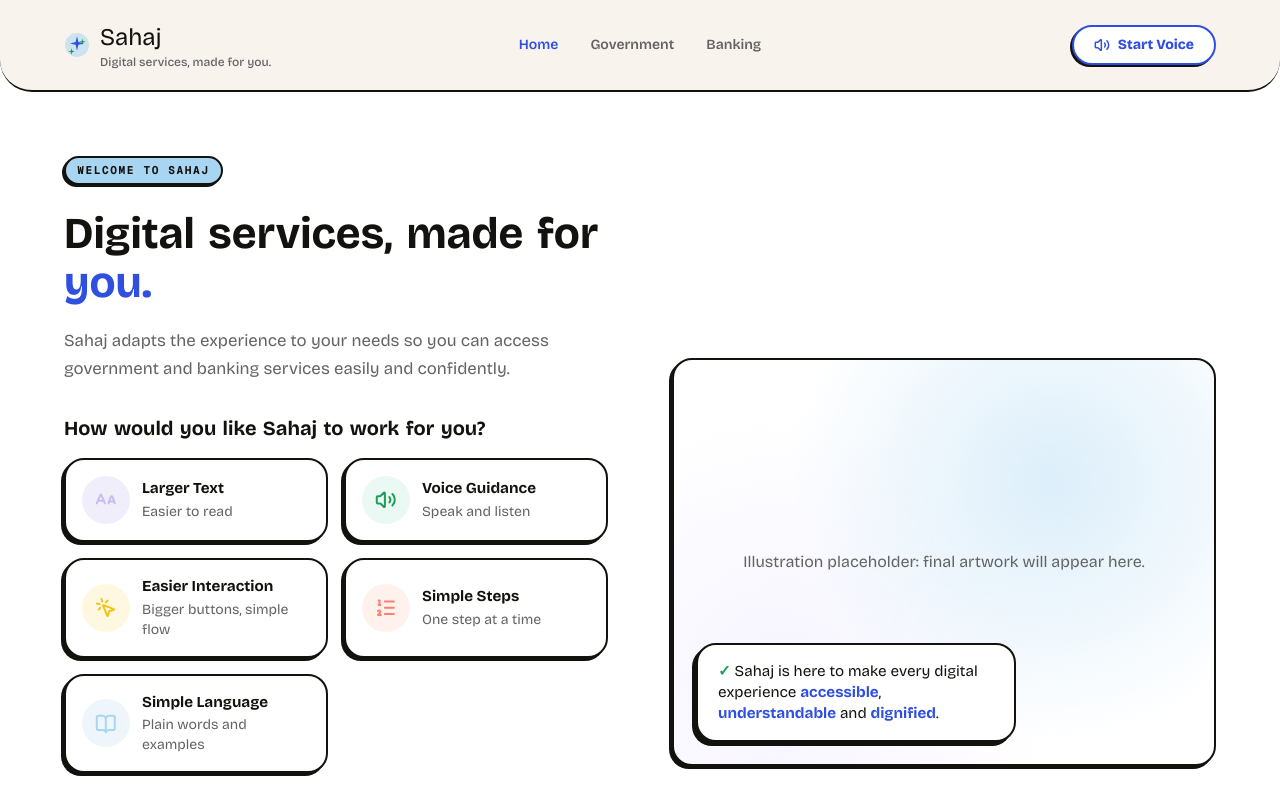
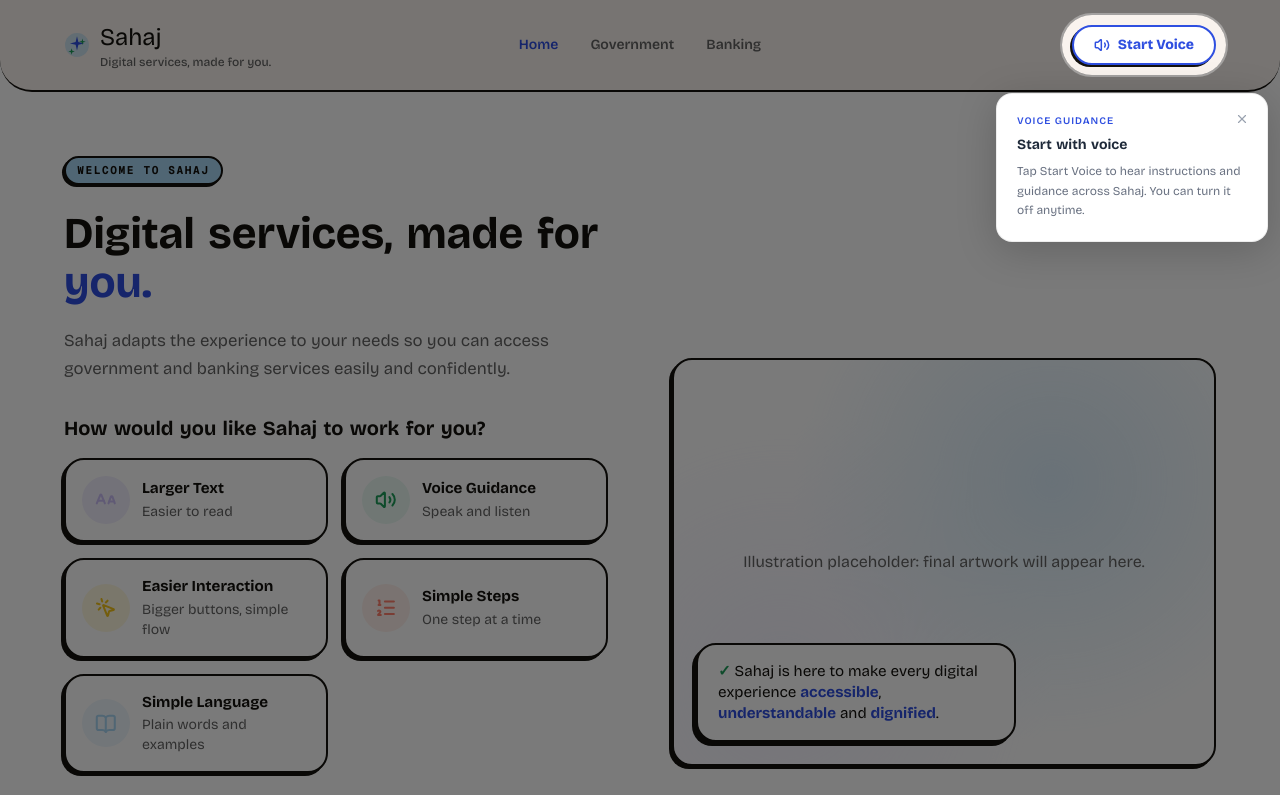
Before and after one commit to Hrithik450/sahaj, a Next.js app: page / in a window 1280 px wide. Shown: the top 795 px of the page. Built offline with nearby package versions, Linux system fonts and the light colour scheme; no server answers.

Commit message:
added onboarding overlay for start voice button in nav

```diff
--- a/app/page.js
+++ b/app/page.js
@@ -1,5 +1,6 @@
 import { Nav } from "@/components/landing/Nav";
 import { Hero } from "@/components/landing/Hero";
+import { ClientOnboardingOverlay } from "@/components/landing/ClientOnboardingOverlay";
 
 export default function Home() {
   return (
@@ -8,6 +9,7 @@ export default function Home() {
       <main>
         <Hero />
       </main>
+      <ClientOnboardingOverlay />
     </>
   );
 }
--- /dev/null
+++ b/components/landing/ClientOnboardingOverlay.jsx
@@ -0,0 +1,15 @@
+"use client";
+
+import dynamic from "next/dynamic";
+
+const OnboardingOverlay = dynamic(
+  () =>
+    import("@/components/landing/OnboardingOverlay").then(
+      (mod) => mod.OnboardingOverlay,
+    ),
+  { ssr: false },
+);
+
+export function ClientOnboardingOverlay() {
+  return <OnboardingOverlay />;
+}
--- /dev/null
+++ b/components/landing/OnboardingOverlay.jsx
@@ -0,0 +1,180 @@
+"use client";
+
+import { useCallback, useEffect, useState, useSyncExternalStore } from "react";
+import { X } from "lucide-react";
+
+const SPOT_PAD = 10;
+const VOICE_BTN_ID = "voice-start-btn";
+const STORAGE_KEY = "sahaj-voice-onboarding-dismissed";
+const ONBOARDING_CHANGE = "sahaj-voice-onboarding-change";
+
+function subscribeOnboarding(callback) {
+  window.addEventListener(ONBOARDING_CHANGE, callback);
+  return () => window.removeEventListener(ONBOARDING_CHANGE, callback);
+}
+
+function getDismissedSnapshot() {
+  return localStorage.getItem(STORAGE_KEY) === "1";
+}
+
+export function OnboardingOverlay() {
+  const persistentlyDismissed = useSyncExternalStore(
+    subscribeOnboarding,
+    getDismissedSnapshot,
+    () => true,
+  );
+  const [sessionHidden, setSessionHidden] = useState(false);
+  const [rect, setRect] = useState(null);
+
+  const visible = !persistentlyDismissed && !sessionHidden;
+
+  const measure = useCallback(() => {
+    const el = document.getElementById(VOICE_BTN_ID);
+    if (!el) return;
+    const r = el.getBoundingClientRect();
+    setRect({
+      top: r.top,
+      left: r.left,
+      width: r.width,
+      height: r.height,
+    });
+  }, []);
+
+  useEffect(() => {
+    if (!visible) return;
+
+    let frame = 0;
+    let raf = 0;
+    let lastTop = null;
+    let steady = 0;
+
+    const follow = () => {
+      const el = document.getElementById(VOICE_BTN_ID);
+      const top = el?.getBoundingClientRect().top ?? null;
+      measure();
+      steady = top !== null && top === lastTop ? steady + 1 : 0;
+      lastTop = top;
+      frame += 1;
+      if (steady < 3 && frame < 90) raf = requestAnimationFrame(follow);
+    };
+
+    raf = requestAnimationFrame(follow);
+    window.addEventListener("resize", measure);
+    window.addEventListener("scroll", measure, { passive: true });
+
+    return () => {
+      cancelAnimationFrame(raf);
+      window.removeEventListener("resize", measure);
+      window.removeEventListener("scroll", measure);
+    };
+  }, [visible, measure]);
+
+  const dismiss = useCallback(() => {
+    localStorage.setItem(STORAGE_KEY, "1");
+    window.dispatchEvent(new Event(ONBOARDING_CHANGE));
+  }, []);
+
+  useEffect(() => {
+    if (!visible) return;
+    const el = document.getElementById(VOICE_BTN_ID);
+    if (!el) return;
+
+    const proceed = () => setSessionHidden(true);
+    el.addEventListener("click", proceed);
+    return () => el.removeEventListener("click", proceed);
+  }, [visible, rect]);
+
+  if (!visible || !rect) return null;
+
+  const spotTop = rect.top - SPOT_PAD;
+  const spotLeft = rect.left - SPOT_PAD;
+  const spotWidth = rect.width + SPOT_PAD * 2;
+  const spotHeight = rect.height + SPOT_PAD * 2;
+  const spotBR = spotHeight / 2;
+
+  const tipCenterX = Math.max(
+    148,
+    Math.min(rect.left + rect.width / 2, window.innerWidth - 148),
+  );
+  const tipTop = rect.top + rect.height + SPOT_PAD + 18;
+
+  return (
+    <div>
+      {[
+        { top: 0, left: 0, right: 0, height: Math.max(spotTop, 0) },
+        { top: spotTop + spotHeight, left: 0, right: 0, bottom: 0 },
+        {
+          top: spotTop,
+          left: 0,
+          width: Math.max(spotLeft, 0),
+          height: spotHeight,
+        },
+        {
+          top: spotTop,
+          left: spotLeft + spotWidth,
+          right: 0,
+          height: spotHeight,
+        },
+      ].map((style, i) => (
+        <div
+          key={i}
+          className="fixed z-[200] cursor-default"
+          style={style}
+          onClick={dismiss}
+        />
+      ))}
+
+      <div
+        className="fixed z-[201] pointer-events-none"
+        style={{
+          top: spotTop,
+          left: spotLeft,
+          width: spotWidth,
+          height: spotHeight,
+          borderRadius: spotBR,
+          boxShadow: "0 0 0 9999px rgba(0,0,0,0.52)",
+          outline: "2px solid rgba(255,255,255,0.32)",
+          outlineOffset: 0,
+        }}
+      />
+
+      <div
+        className="fixed z-[202] w-[272px] pointer-events-auto"
+        style={{
+          top: tipTop,
+          left: tipCenterX,
+          transform: "translateX(-50%)",
+        }}
+        onClick={(e) => e.stopPropagation()}
+      >
+        <div
+          className="relative rounded-2xl border border-black/[0.07] bg-white p-5"
+          style={{ boxShadow: "0 8px 40px rgba(0,0,0,0.18)" }}
+        >
+          <button
+            type="button"
+            className="absolute top-3.5 right-3.5 rounded-full p-1 transition-colors hover:bg-gray-100"
+            onClick={dismiss}
+            aria-label="Dismiss onboarding"
+          >
+            <X className="h-3.5 w-3.5 text-gray-400" />
+          </button>
+
+          <p
+            className="mb-1.5 text-[10px] font-semibold uppercase tracking-widest"
+            style={{ color: "var(--blue)" }}
+          >
+            Voice guidance
+          </p>
+          <h3 className="landing-strong mb-2 pr-5 text-sm leading-snug text-gray-800">
+            Start with voice
+          </h3>
+          <p className="text-xs leading-relaxed text-gray-500">
+            Tap Start Voice to hear instructions and guidance across Sahaj. You
+            can turn it off anytime.
+          </p>
+        </div>
+      </div>
+    </div>
+  );
+}
```
